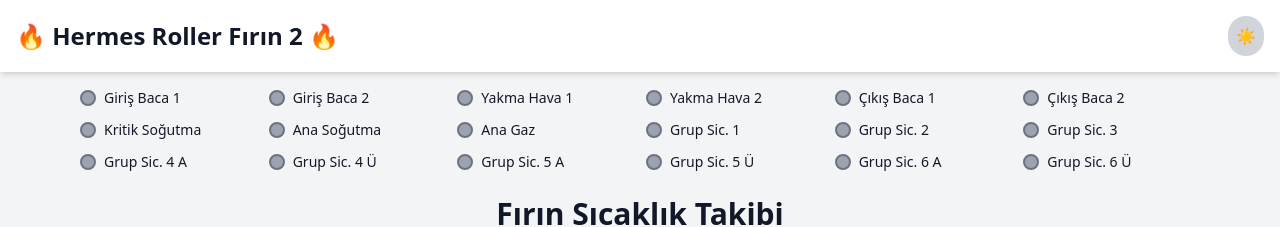
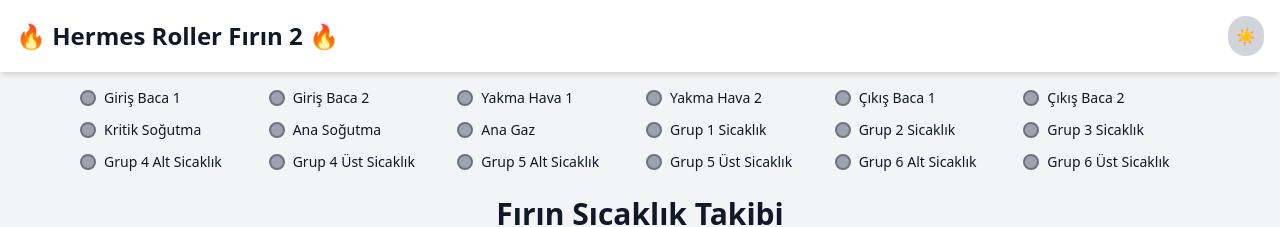
Before and after one commit to DOHermes/TermGraph, a Next.js app: page / in a window 1280 px wide. Shown: the top 227 px of the page. Built offline with nearby package versions, Linux system fonts and the light colour scheme; no server answers; the database is empty.

Commit message:
yazı düzeltme

```diff
--- a/pages/index.js
+++ b/pages/index.js
@@ -23,15 +23,15 @@
     506: "Kritik Soğutma",
     507: "Ana Soğutma",
     508: "Ana Gaz",
-    509: "Grup Sic. 1",
-    510: "Grup Sic. 2",
-    511: "Grup Sic. 3",
-    512: "Grup Sic. 4 A",
-    513: "Grup Sic. 4 Ü",
-    514: "Grup Sic. 5 A",
-    515: "Grup Sic. 5 Ü",
-    516: "Grup Sic. 6 A",
-    517: "Grup Sic. 6 Ü",
+    509: "Grup 1 Sicaklık",
+    510: "Grup 2 Sicaklık",
+    511: "Grup 3 Sicaklık",
+    512: "Grup 4 Alt Sicaklık",
+    513: "Grup 4 Üst Sicaklık",
+    514: "Grup 5 Alt Sicaklık",
+    515: "Grup 5 Üst Sicaklık",
+    516: "Grup 6 Alt Sicaklık",
+    517: "Grup 6 Üst Sicaklık",
   };
 
   return (
```
